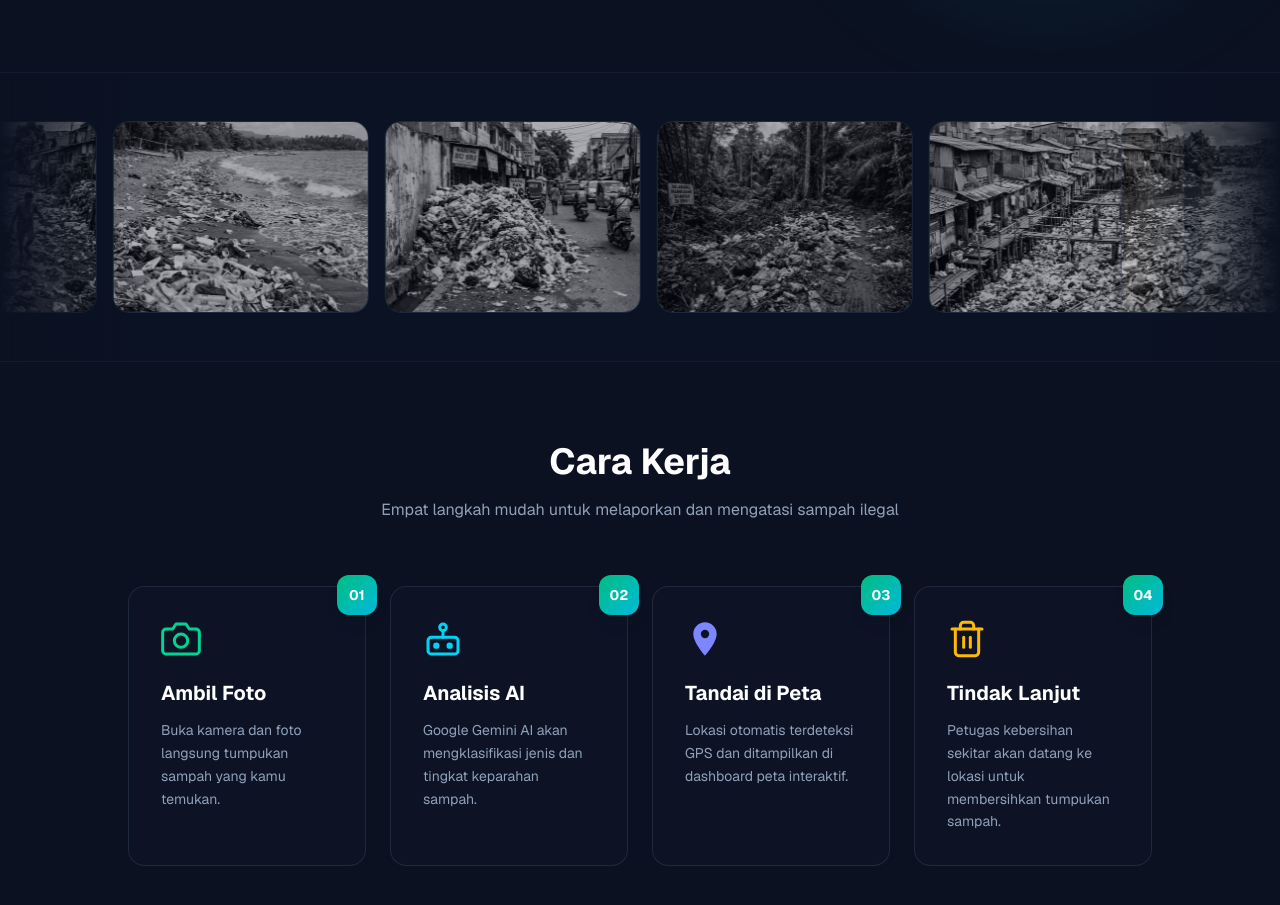
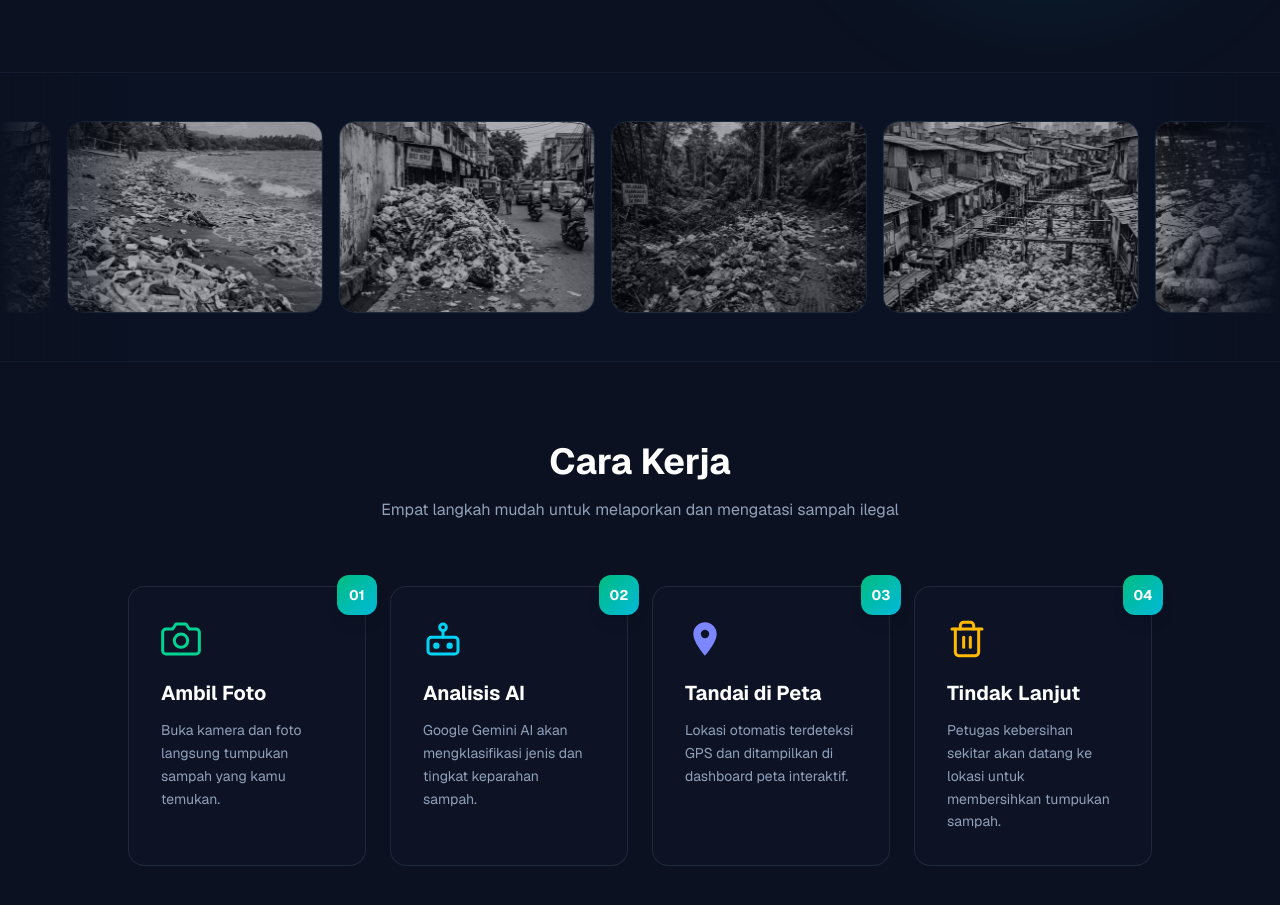
Before and after one commit to papatripat/TITIK, a Next.js app: page / in a window 1280 px wide. Shown: the part 980-1885 px from the top of the page. Built offline with nearby package versions, Linux system fonts and the light colour scheme; no server answers.

Commit message:
fix : resolve overlapping marquee images layout bug on landing page

```diff
--- a/src/app/page.tsx
+++ b/src/app/page.tsx
@@ -86,9 +86,9 @@ export default function Home() {
         <div className="absolute inset-y-0 left-0 w-16 sm:w-32 bg-gradient-to-r from-[#0b1120] to-transparent z-10 pointer-events-none" />
         <div className="absolute inset-y-0 right-0 w-16 sm:w-32 bg-gradient-to-l from-[#0b1120] to-transparent z-10 pointer-events-none" />
 
-        <div className="flex w-[200%] animate-marquee hover:[animation-play-state:paused]">
+        <div className="flex w-max animate-marquee hover:[animation-play-state:paused]">
           {[...Array(2)].map((_, groupIdx) => (
-            <div key={groupIdx} className="flex w-1/2 justify-around gap-4 px-2">
+            <div key={groupIdx} className="flex shrink-0 justify-around gap-4 px-2">
               {[
                 "/waste/1.png",
                 "/waste/2.png",
```
